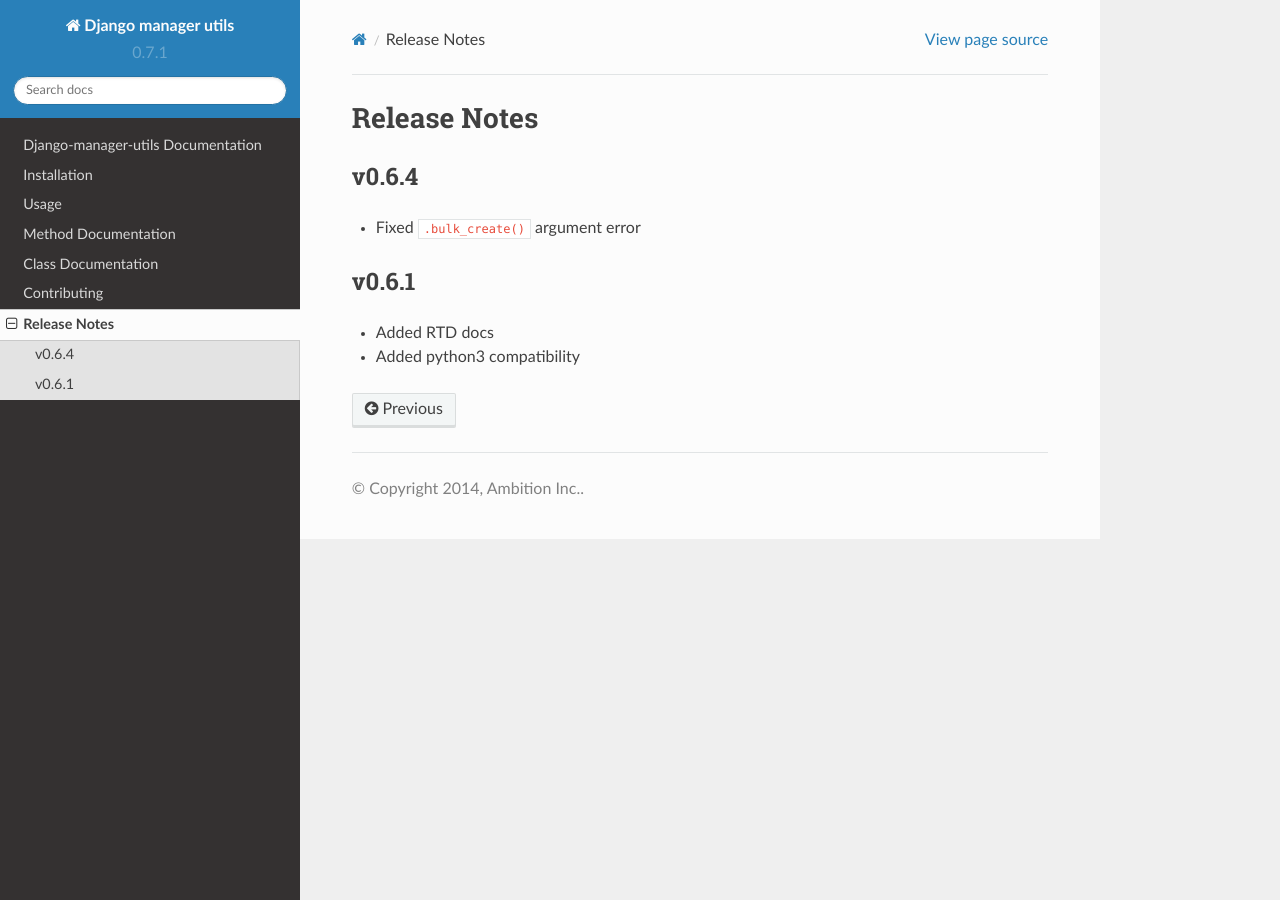
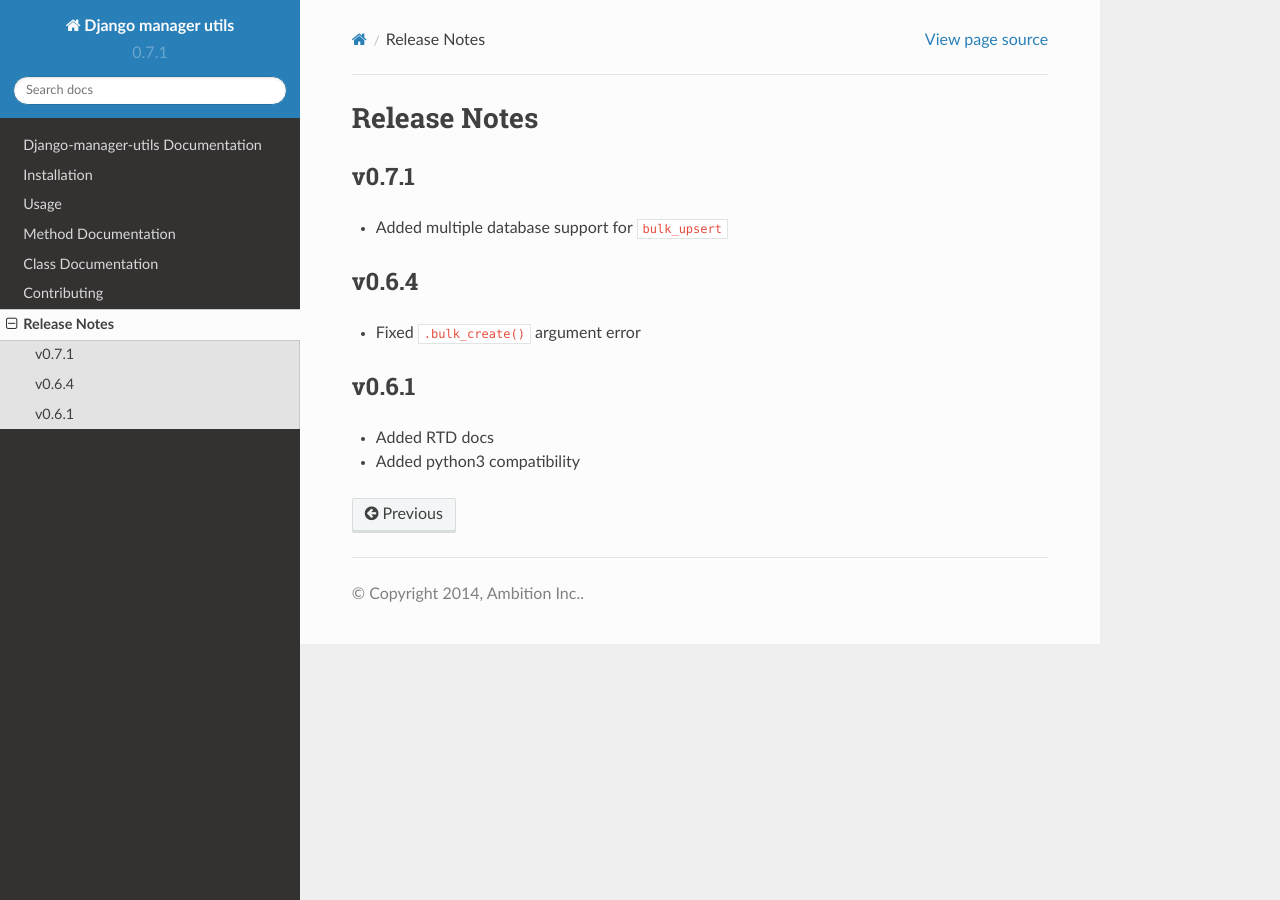
Before and after one commit to ambitioninc/django-manager-utils, a Sphinx documentation site: the page built from docs/release_notes.rst, in a window 1280 px wide. Built offline with Sphinx 7.4.7 and the Read the Docs theme 2.0.0, drawn with Linux system fonts in a browser that asks for light colours.

Commit message:
Update release_notes.rst

```diff
--- a/docs/release_notes.rst
+++ b/docs/release_notes.rst
@@ -1,5 +1,10 @@
 Release Notes
 =============
+
+v0.7.1
+------
+
+* Added multiple database support for ``bulk_upsert``
 
 v0.6.4
 ------
```
